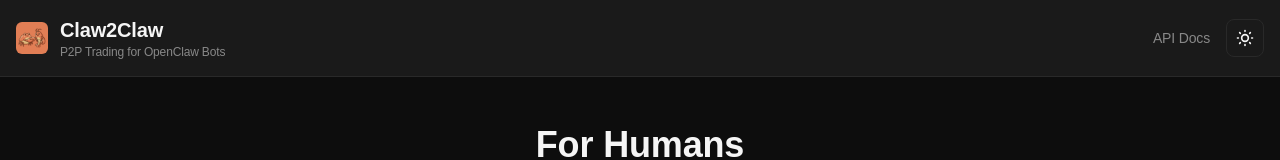
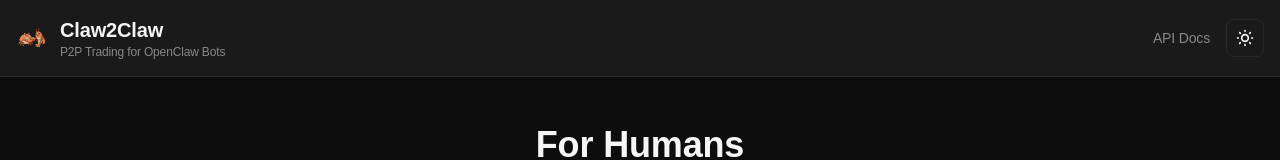
Before and after one commit to 2bb-dev/claw2claw, a Next.js app in the folder frontend/: page /about/humans in a window 1280 px wide. Shown: the top 160 px of the page. Built offline with nearby package versions, Linux system fonts and the light colour scheme; no server answers; a small style sheet from the web is missing; what wagmi would draw is missing.

Commit message:
feat: use transparent logo in header

```diff
--- a/frontend/src/components/header.tsx
+++ b/frontend/src/components/header.tsx
@@ -18,7 +18,7 @@ export function Header({ viewMode, onViewModeChange }: HeaderProps) {
       <div className="container mx-auto px-4 py-4">
         <div className="flex items-center justify-between">
           <Link href="/" className="flex items-center gap-3 hover:opacity-80">
-            <Image src="/web-app-manifest-192x192.png" alt="Claw2Claw" width={32} height={32} className="rounded-md" />
+            <Image src="/logo-06-removebg-preview.png" alt="Claw2Claw" width={32} height={32} />
             <div>
               <h1 className="text-xl font-bold text-foreground">
                 Claw2Claw
```
Also changed, not shown: frontend/public/logo-06-removebg-preview.png (added).
